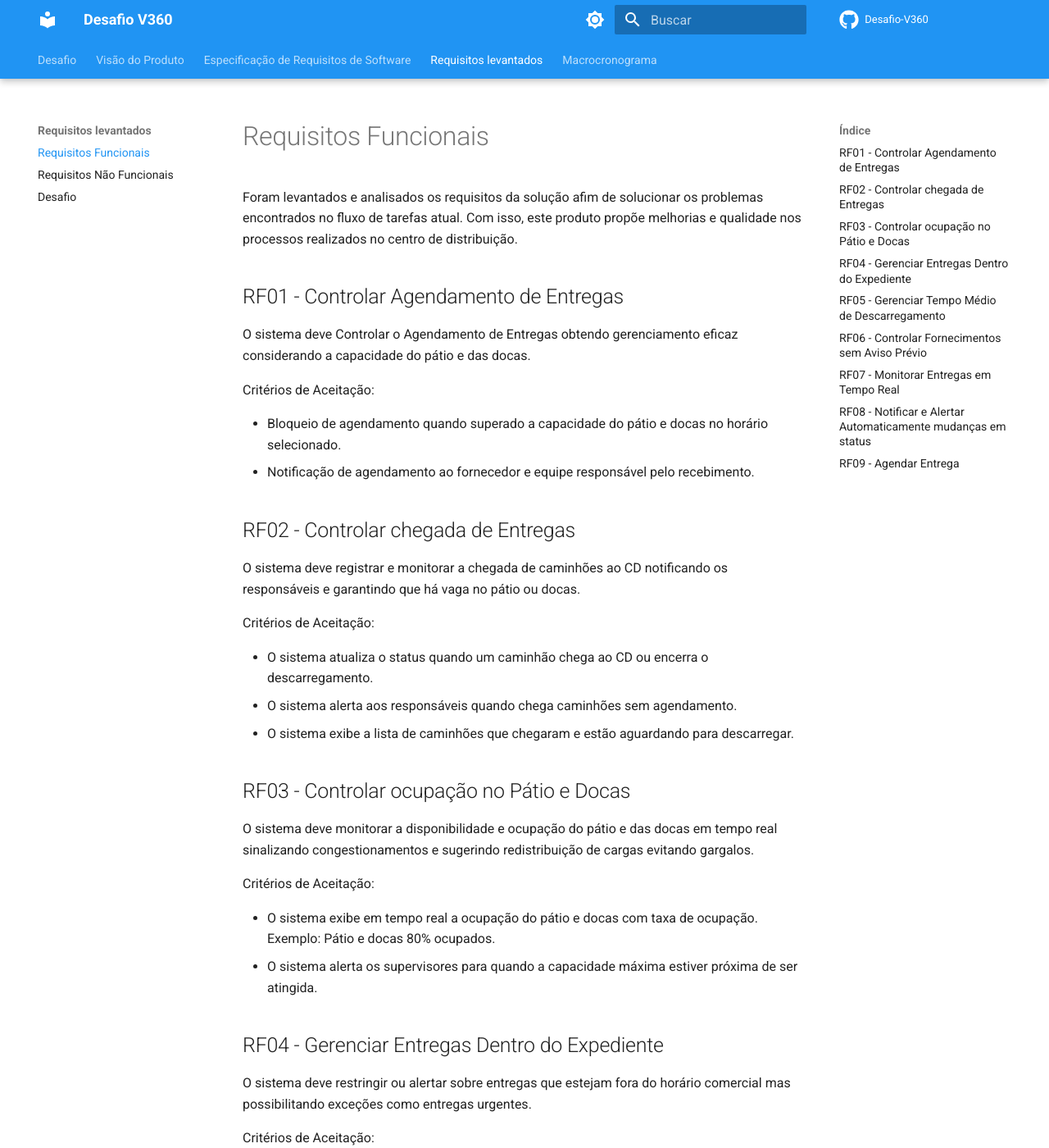
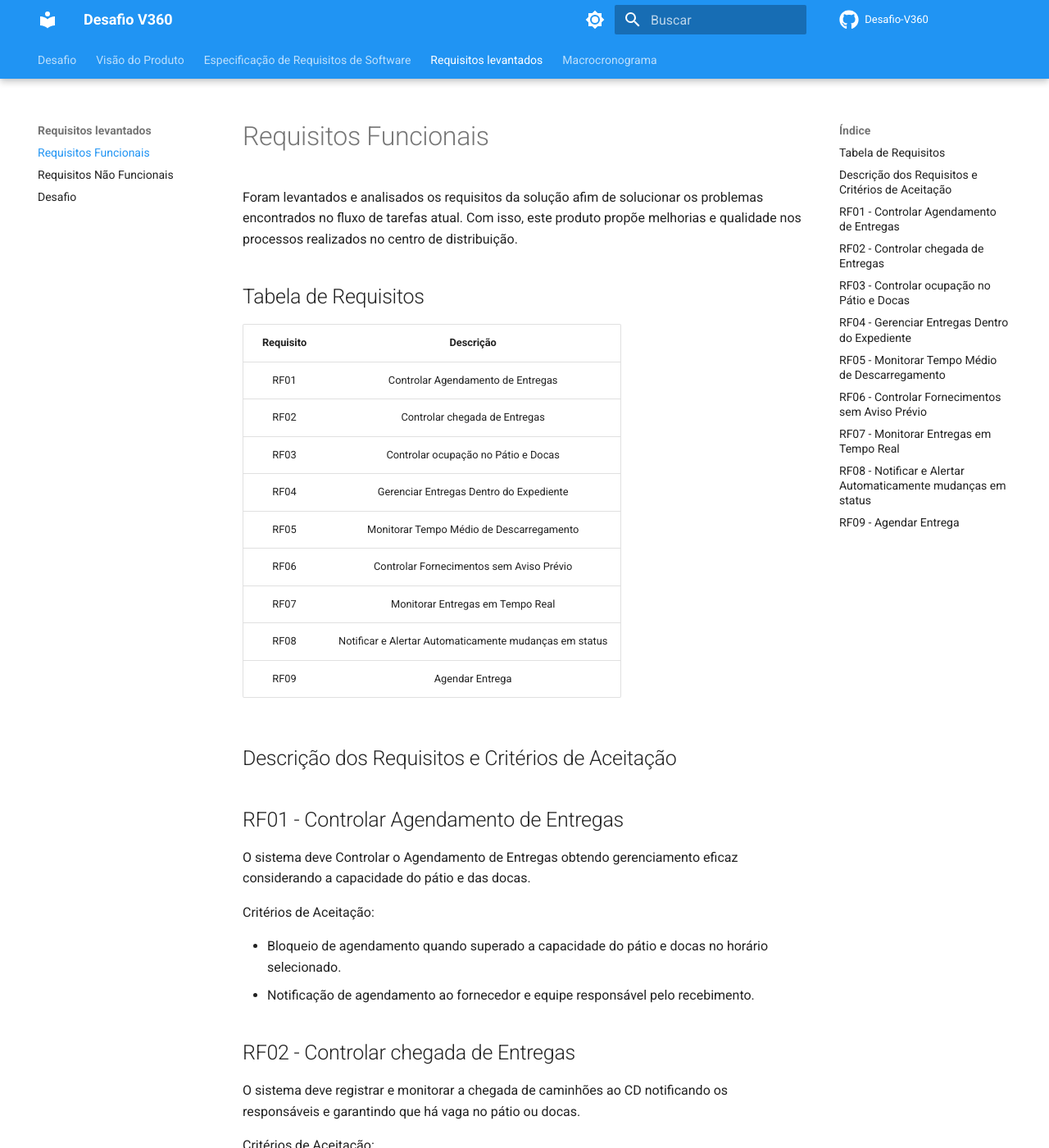
Before and after one commit to JeffersonSenaa/Desafio-V360, an MkDocs documentation site: the page built from docs/requisitos-funcionais.md, in a window 1280 px wide and 1400 px high. Shown: the whole window at 82% size. Built offline with MkDocs 1.6.1 and Material for MkDocs 9.7.7, drawn with Linux system fonts in a browser that asks for light colours; comment, search, counter and statistics services are not loaded; some of the changed text lies outside the part shown.

Commit message:
Adicionando Tabela de requisitos funcionais

```diff
--- a/docs/requisitos-funcionais.md
+++ b/docs/requisitos-funcionais.md
@@ -2,6 +2,20 @@
 
 Foram levantados e analisados os requisitos da solução afim de solucionar os problemas encontrados no fluxo de tarefas atual. Com isso, este produto propõe melhorias e qualidade nos processos realizados no centro de distribuição.
 
+## Tabela de Requisitos
+| Requisito | Descrição |
+| :---:     | :-------: |
+| RF01 | Controlar Agendamento de Entregas |
+| RF02 | Controlar chegada de Entregas |
+| RF03 | Controlar ocupação no Pátio e Docas |
+| RF04 | Gerenciar Entregas Dentro do Expediente |
+| RF05 | Monitorar Tempo Médio de Descarregamento |
+| RF06 | Controlar Fornecimentos sem Aviso Prévio |
+| RF07 | Monitorar Entregas em Tempo Real |
+| RF08 | Notificar e Alertar Automaticamente mudanças em status |
+| RF09 | Agendar Entrega |
+
+## Descrição dos Requisitos e Critérios de Aceitação
 
 ## RF01 - Controlar Agendamento de Entregas
 O sistema deve Controlar o Agendamento de Entregas obtendo gerenciamento eficaz considerando a capacidade do pátio e das docas.
@@ -36,8 +50,8 @@ Critérios de Aceitação:
 - O campo de horários no agendamento deve se restringir apenas a horários comerciais.
 - Quando pressionado opção de urgência é possível selecionar horário fora do horário comercial.
 
-## RF05 - Gerenciar Tempo Médio de Descarregamento
-O sistema deve calcular e armazenar tempos médios de descarregamento para otimização e gerenciamento dos agendamentos.
+## RF05 - Monitorar Tempo Médio de Descarregamento
+O sistema deve calcular e armazenar tempos médios de descarregamento para otimizar a gestão logística e gerenciamento dos agendamentos.
 
 Critérios de Aceitação:
 
```
